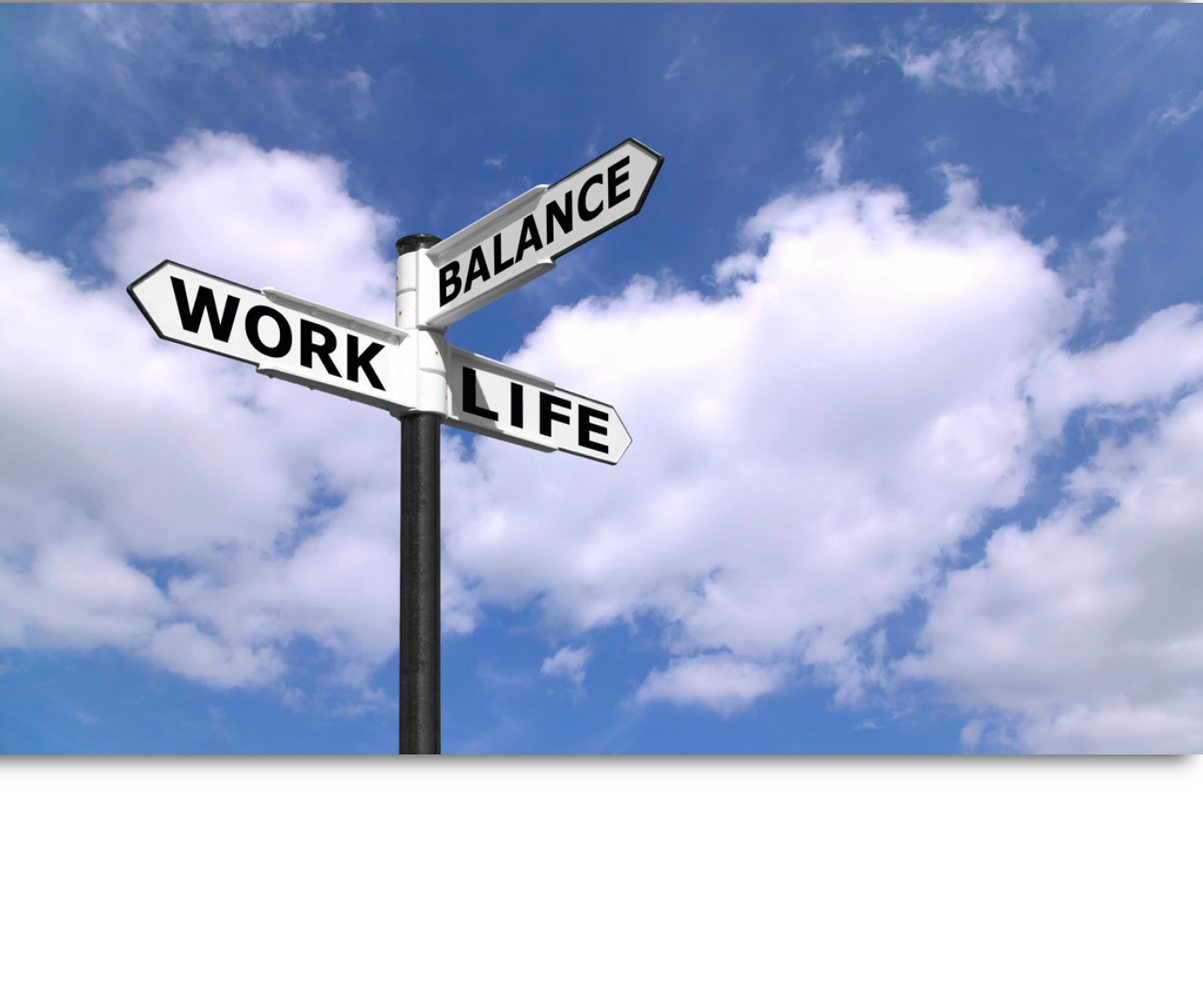
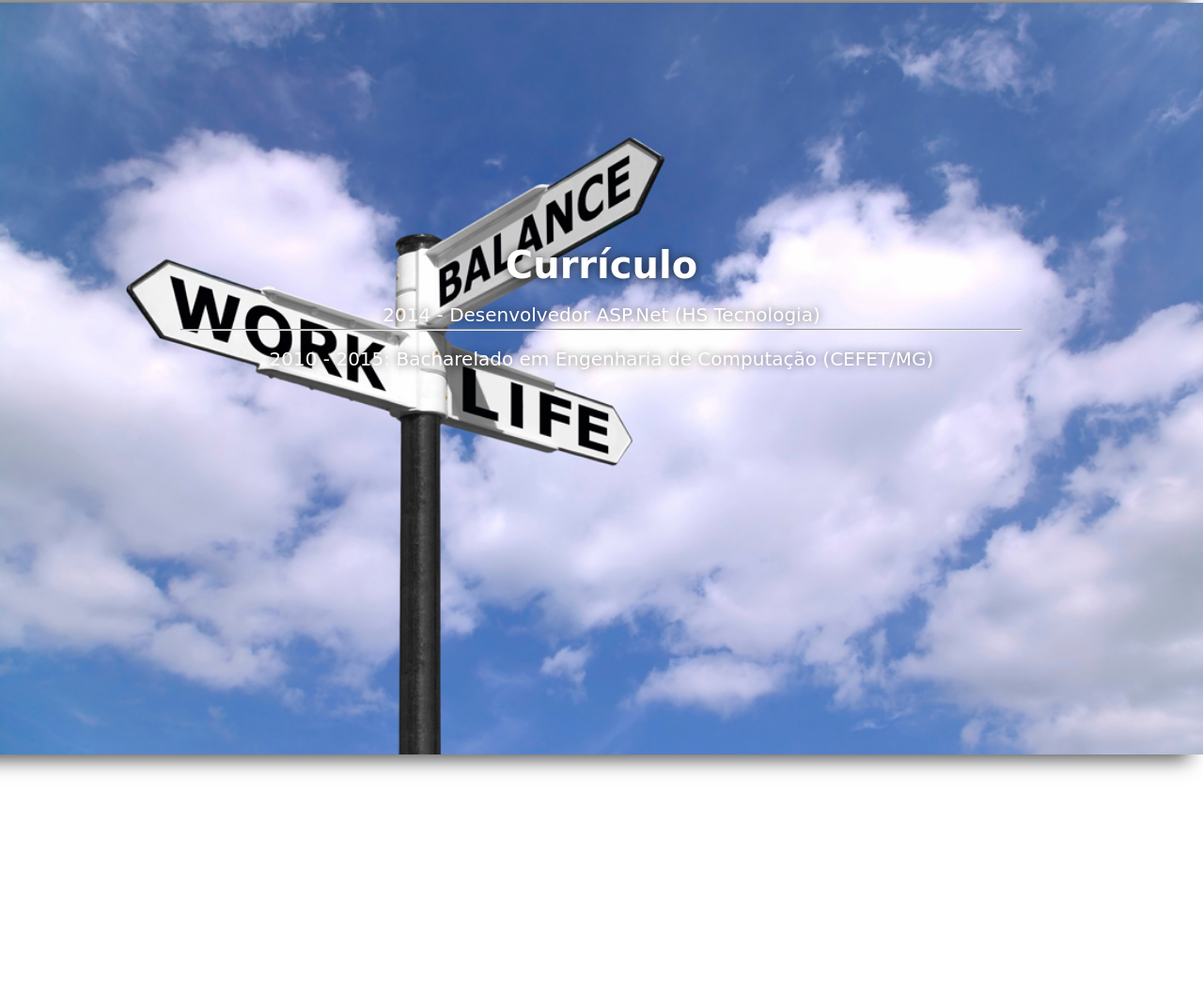
Before and after one commit to fonsecarlos/fonsecarlos.github.io, a plain HTML site: page index.html in a window 1280 px wide. Shown: the part 1597-2656 px from the top of the page at 94% size. Drawn offline with nearby package versions, Linux system fonts and the light colour scheme; some packages are replaced by stand-ins of ours; files whose address does not match are found by name; a web font is replaced by a local one.

Commit message:
Curriculo

```diff
--- a/index.html
+++ b/index.html
@@ -37,6 +37,10 @@
 </div>
 <div id="curriculo" class="bgParallax" data-speed="10">
      <article>
+     	<h1>Currículo</h1>
+     	<p>2014 - Desenvolvedor ASP.Net (HS Tecnologia)</p>
+     	<hr/>
+     	<p>2010 - 2015: Bacharelado em Engenharia de Computação (CEFET/MG)</p>
 
      </article>
 </div>
```
